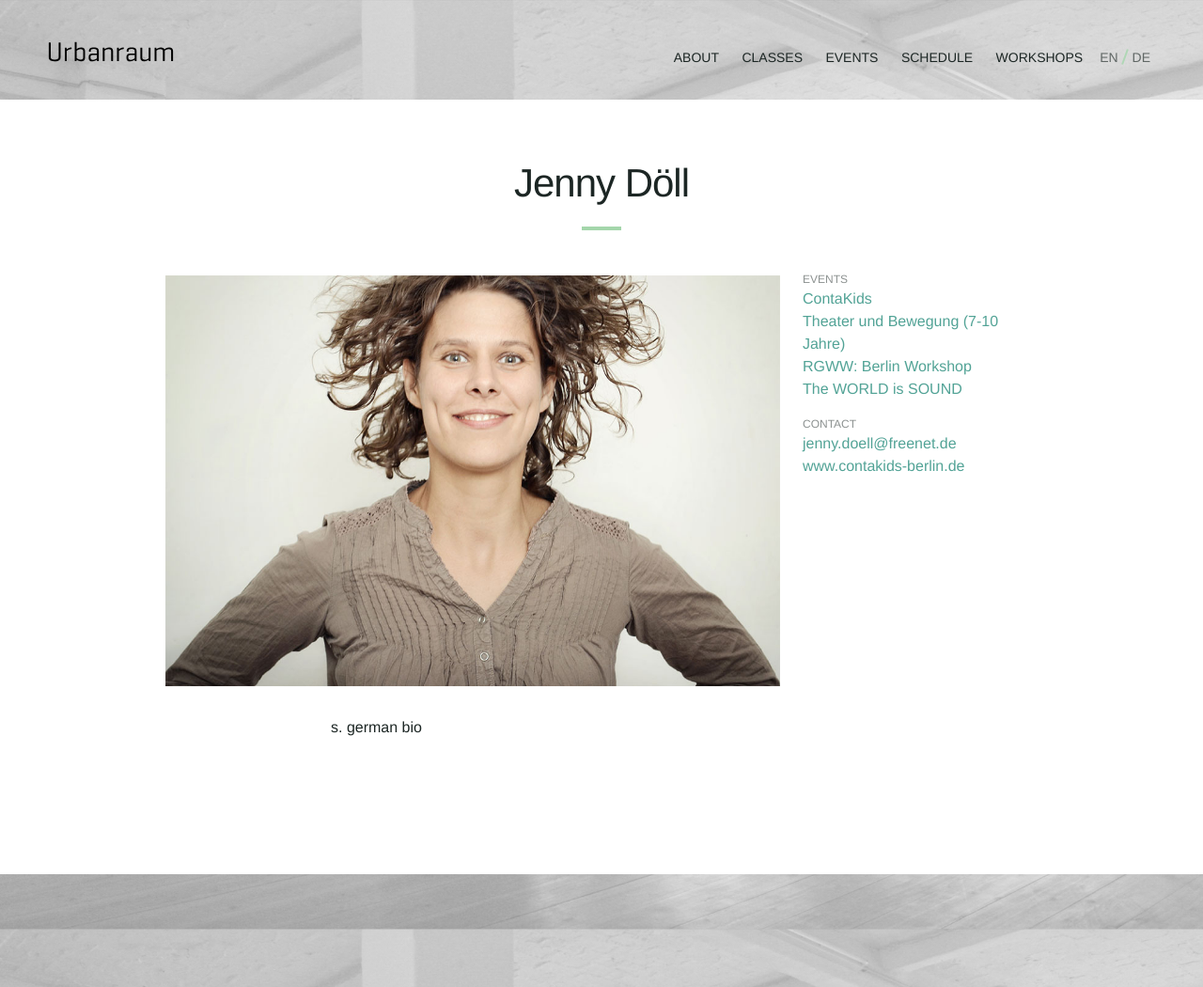
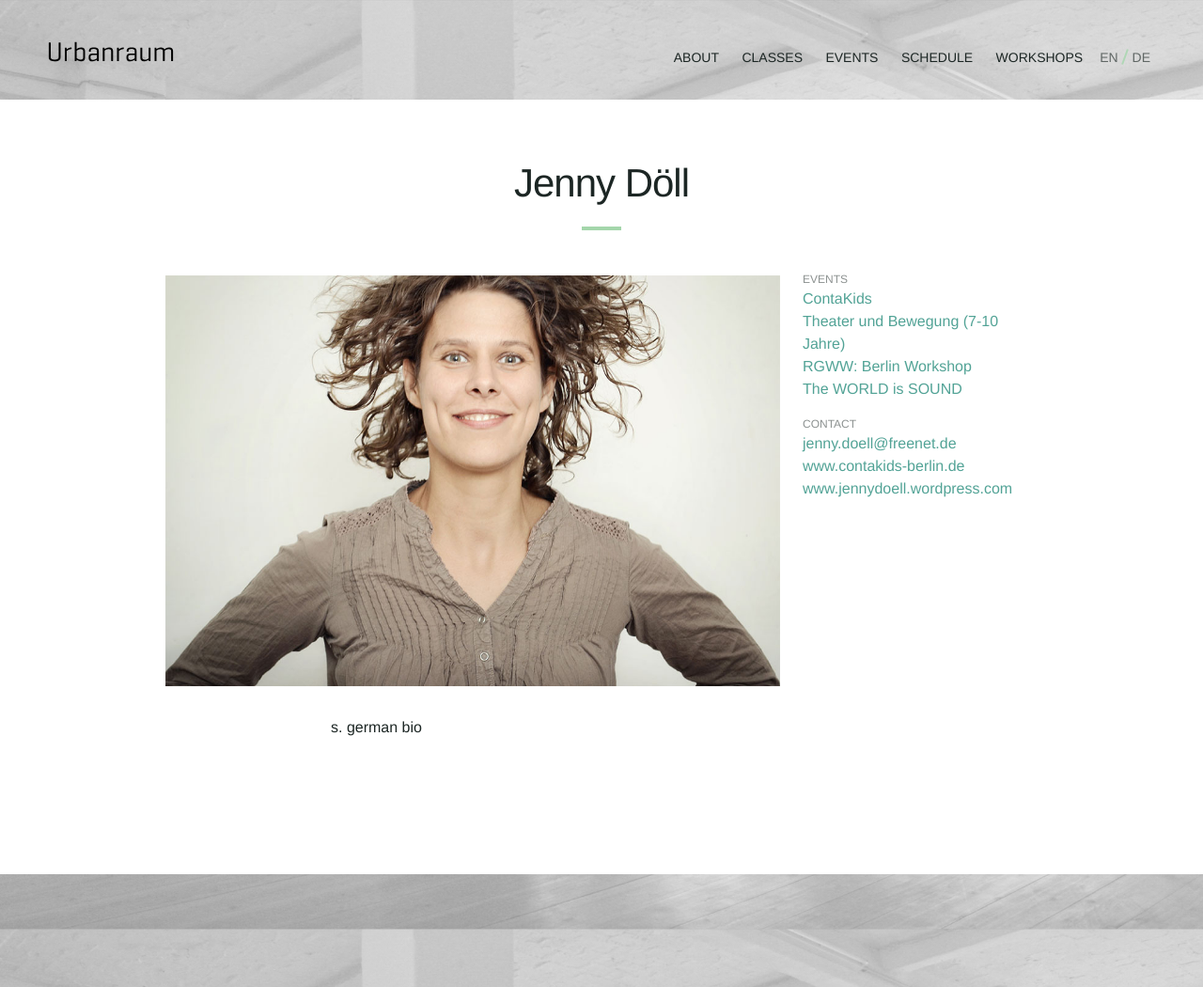
Before and after one commit to Kriesse/urbanraum, a Jekyll site: the page built from _teachers/jenny-doell.md, in a window 1280 px wide. Shown: the whole page at 94% size. Built offline with Jekyll 4.4.1, drawn with Linux system fonts in a browser that asks for light colours; nearby versions of some CDN libraries.

Commit message:
Update jenny-doell.md

```diff
--- a/_teachers/jenny-doell.md
+++ b/_teachers/jenny-doell.md
@@ -4,7 +4,9 @@ name: "Jenny Döll"
 email: "jenny.doell@freenet.de"
 links:
   - website-title: "www.contakids-berlin.de"
-    website-link: "http://www.contakids-berlin.de/ "
+    website-link: "http://www.contakids-berlin.de/"
+  - website-title: "www.jennydoell.wordpress.com"
+    website-link: "https://jennydoell.wordpress.com/"
 image: "teacher-jenny-doell.jpg"
 
 bio_en: |
```
